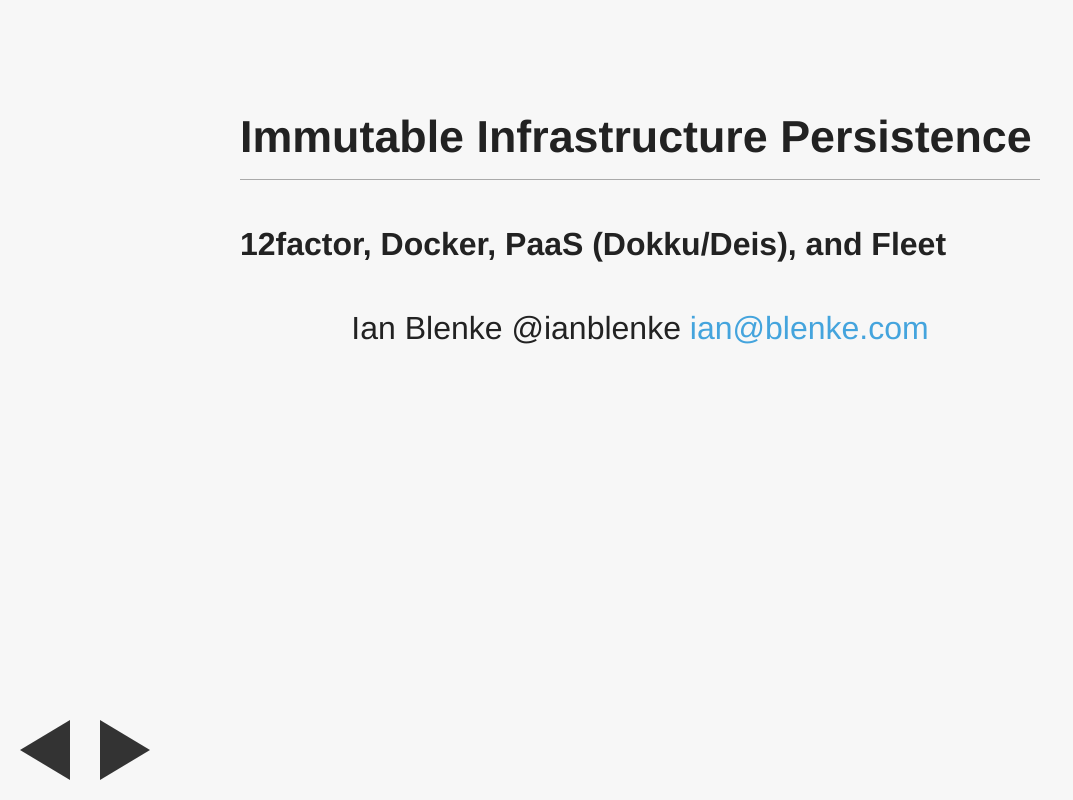
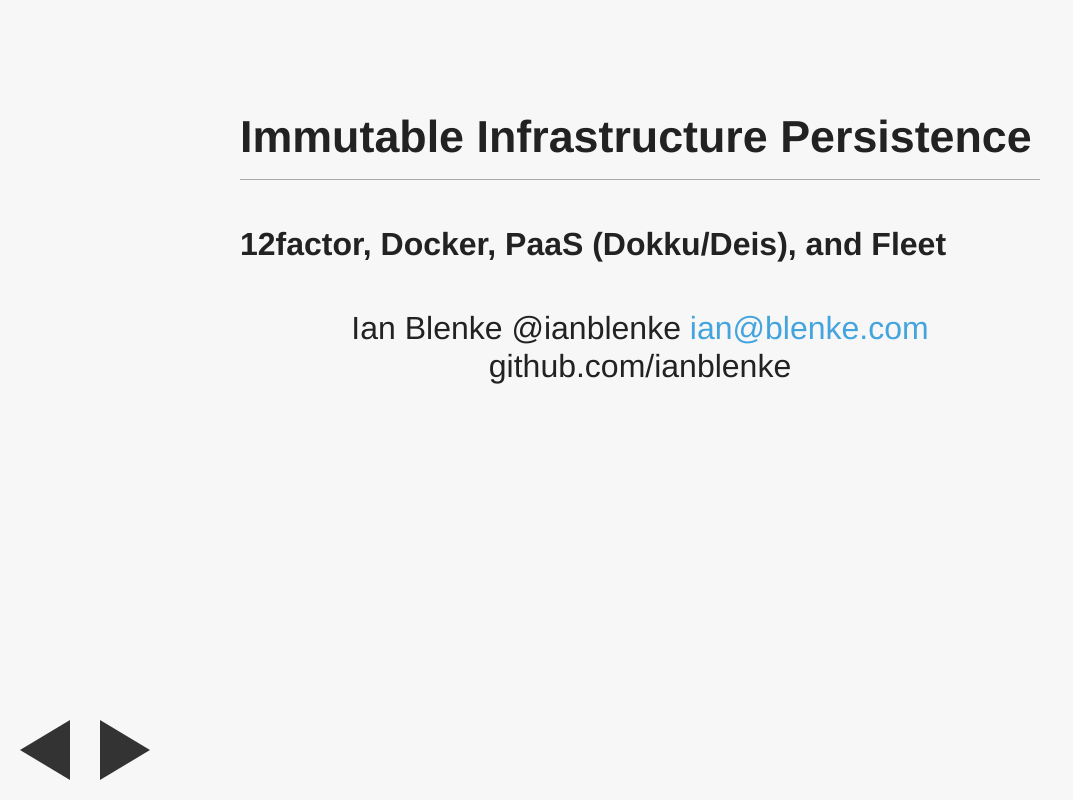
Before and after one commit to ianblenke/immutable-infrastructure-persistence, a plain HTML site: page index.html in a window 1280 px wide. Shown: the whole page, without its empty margins (0-1073 px from the left). Drawn offline with Linux system fonts and the light colour scheme.

```diff
--- a/index.html
+++ b/index.html
@@ -403,7 +403,7 @@ pre .chunk {
   <div class="slide" id="slide-1">
     <section class="slide-content"><h3 id="immutable-infrastructure-persistence">Immutable Infrastructure Persistence</h3>
 <h4 id="12factor-docker-paas-dokku-deis-and-fleet">12factor, Docker, PaaS (Dokku/Deis), and Fleet</h4>
-<h2 id="ian-blenke-ianblenke-ian-blenke-com-">Ian Blenke @ianblenke <a href="&#x6d;&#x61;&#x69;&#108;&#x74;&#111;&#x3a;&#105;&#x61;&#x6e;&#x40;&#98;&#x6c;&#x65;&#110;&#107;&#x65;&#46;&#99;&#111;&#109;">&#105;&#x61;&#x6e;&#x40;&#98;&#x6c;&#x65;&#110;&#107;&#x65;&#46;&#99;&#111;&#109;</a></h2>
+<h2 id="ian-blenke-ianblenke-ian-blenke-com-github-com-ianblenke">Ian Blenke @ianblenke <a href="&#x6d;&#97;&#105;&#108;&#x74;&#111;&#x3a;&#105;&#97;&#110;&#64;&#x62;&#108;&#101;&#110;&#107;&#x65;&#46;&#99;&#111;&#109;">&#105;&#97;&#110;&#64;&#x62;&#108;&#101;&#110;&#107;&#x65;&#46;&#99;&#111;&#109;</a> github.com/ianblenke</h2>
 </section>
   </div>
   <div class="slide hidden" id="slide-2">
```
Also changed, not shown: 2 other files.
